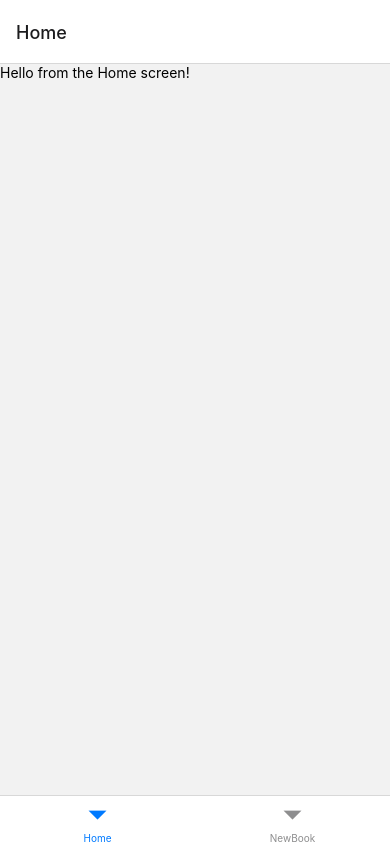
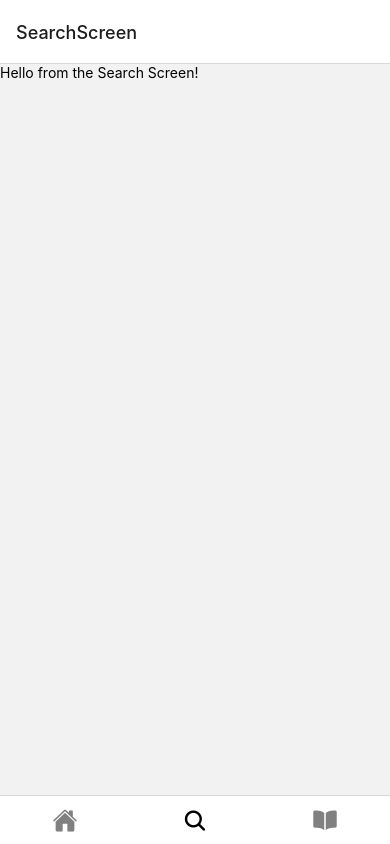
Before and after one commit to LiamSutton/kero-kero, a React Native app: screen /SearchScreen in a window 390 px wide. Built offline with nearby package versions, Linux system fonts and the light colour scheme.

Commit message:
added basic navigation bar

```diff
--- a/App.js
+++ b/App.js
@@ -1,12 +1,15 @@
 import React from 'react'
 import { NavigationContainer } from '@react-navigation/native'
 import Tabs from './navigation/Tabs'
+import { SafeAreaProvider } from 'react-native-safe-area-context'
 
 const App = () => {
   return(
+    <SafeAreaProvider>
     <NavigationContainer>
       <Tabs />
     </NavigationContainer>
+    </SafeAreaProvider>
   )
 }
 
--- a/navigation/Tabs.js
+++ b/navigation/Tabs.js
@@ -1,8 +1,9 @@
 import React from 'react'
 import { createBottomTabNavigator } from '@react-navigation/bottom-tabs'
-import {Icon} from 'react-native-elements'
+import Ionicons from '@expo/vector-icons/Ionicons'
 import HomeScreen from '../screens/HomeScreen'
 import NewBookScreen from '../screens/NewBookScreen'
+import SearchScreen from '../screens/SearchScreen'
 
 const Tab = createBottomTabNavigator()
 
@@ -12,10 +13,53 @@ const Tabs = () => {
             <Tab.Screen
                 name="Home"
                 component={HomeScreen}
+
+                options={{
+                    tabBarShowLabel: false,
+                    tabBarIcon: ({focused}) => {
+                        return <Ionicons
+                                    name={'home'}
+                                    size={25}
+                                    color={
+                                        focused ? 'black' : 'gray'
+                                    }
+                                />;
+                    }
+                }}
             />
+
+            <Tab.Screen
+                name="SearchScreen"
+                component={SearchScreen}
+                options={{
+                    tabBarShowLabel: false,
+                    tabBarIcon: ({focused}) => {
+                        return <Ionicons
+                                    name={'search'}
+                                    size={25}
+                                    color={
+                                        focused ? 'black' : 'gray'
+                                    }
+                                />;
+                    }
+                }}
+            />
+
             <Tab.Screen
                 name="NewBook"
                 component={NewBookScreen}
+                options={{
+                    tabBarShowLabel: false,
+                    tabBarIcon: ({focused}) => {
+                        return <Ionicons
+                                    name={'book'}
+                                    size={25}
+                                    color={
+                                        focused ? 'black' : 'gray'
+                                    }
+                                />;
+                    }
+                }}
             />
         </Tab.Navigator>
     )
--- /dev/null
+++ b/screens/SearchScreen.js
@@ -0,0 +1,11 @@
+import React from 'react';
+import {View, Text} from 'react-native';
+const SearchScreen = () => {
+    return(
+        <View>
+            <Text>Hello from the Search Screen!</Text>
+        </View>
+    )
+}
+
+export default SearchScreen;
```
